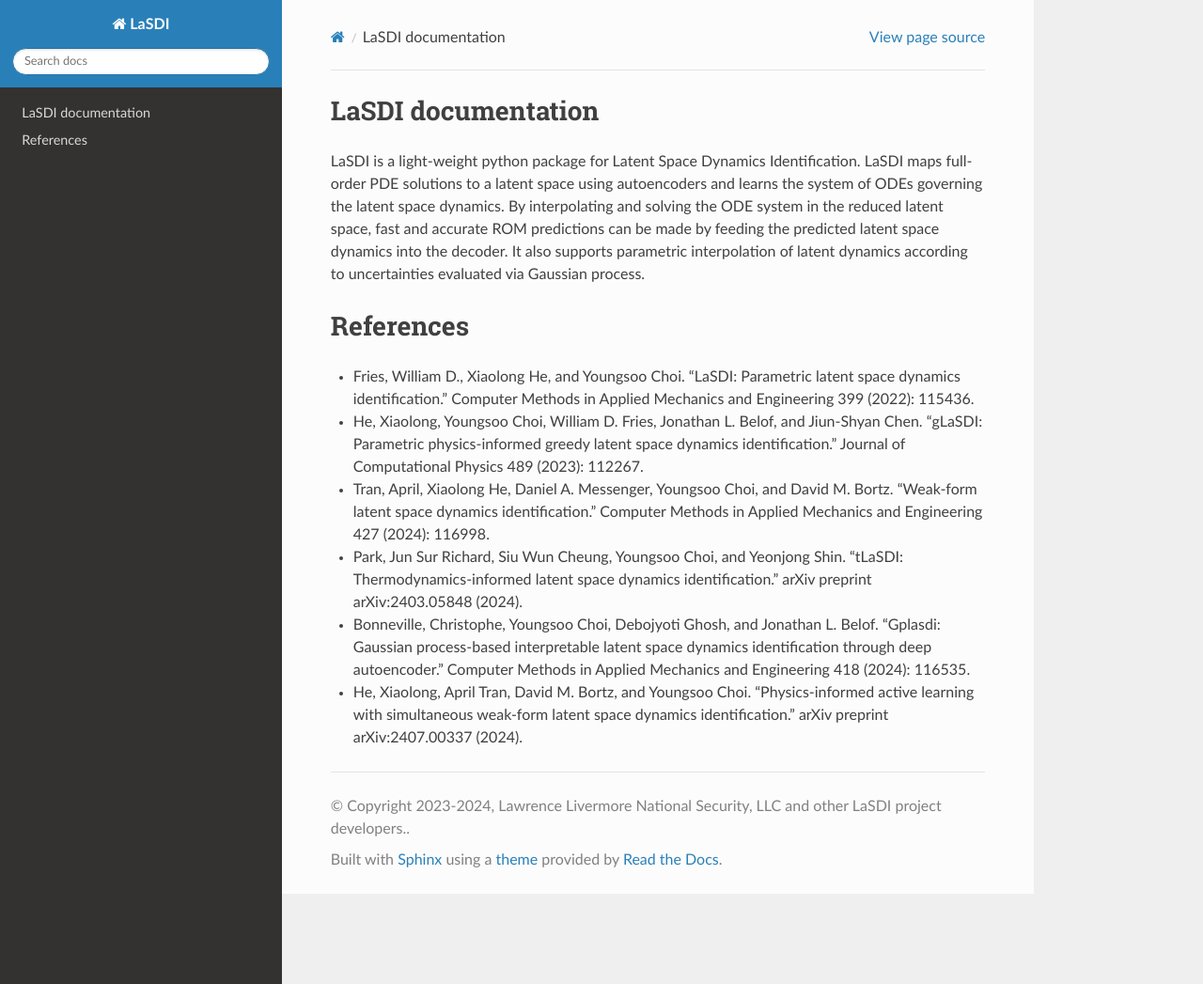
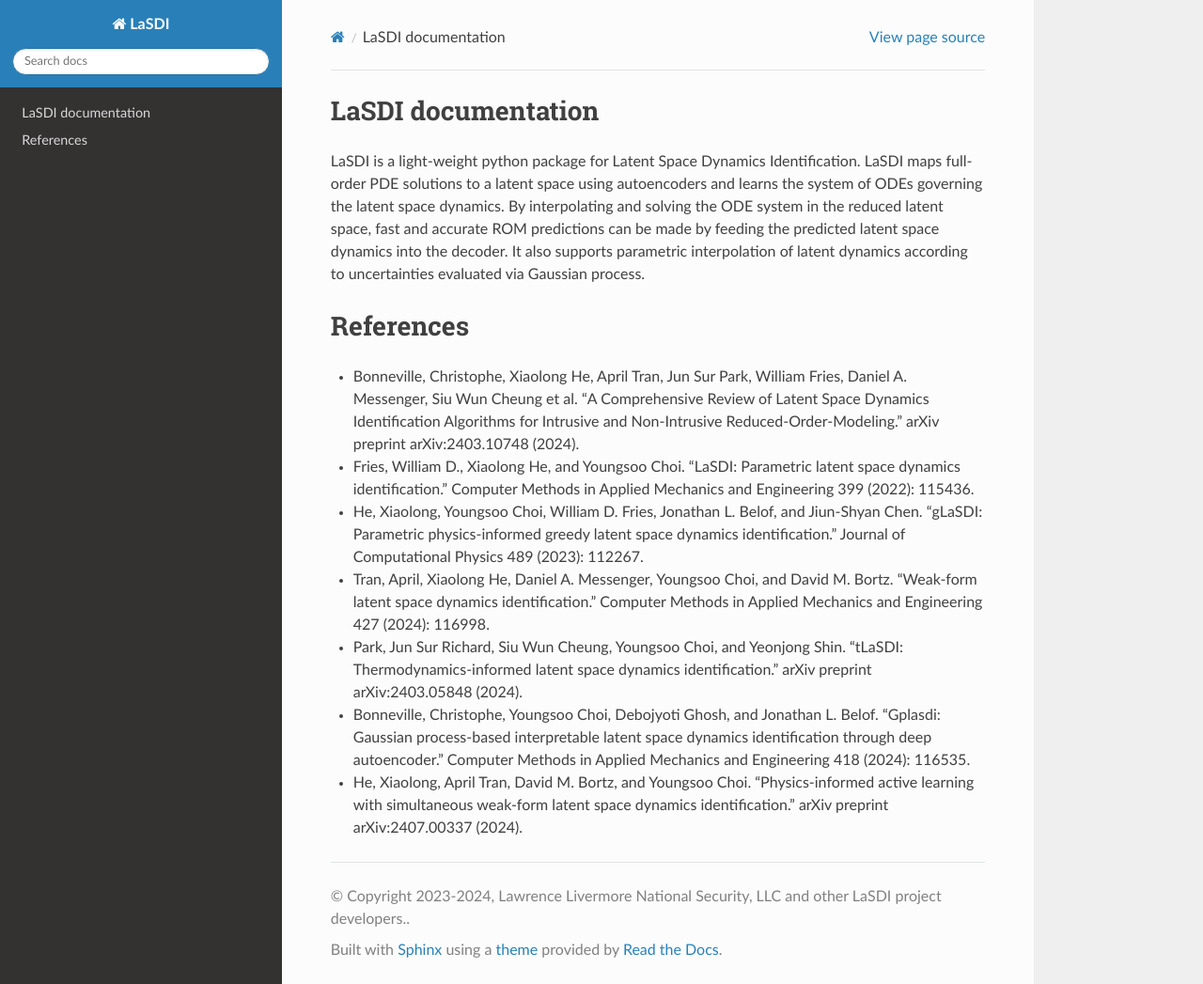
Before and after one commit to LLNL/GPLaSDI, a Sphinx documentation site: the page built from docs/source/index.rst, in a window 1280 px wide and 1047 px high. Shown: the whole window at 94% size. Built offline with Sphinx 7.4.7 and the Read the Docs theme 3.1.0, drawn with Linux system fonts in a browser that asks for light colours.

Commit message:
added a reference

```diff
--- a/docs/source/index.rst
+++ b/docs/source/index.rst
@@ -18,6 +18,7 @@ It also supports parametric interpolation of latent dynamics according to uncert
 References
 ===================
 
+* Bonneville, Christophe, Xiaolong He, April Tran, Jun Sur Park, William Fries, Daniel A. Messenger, Siu Wun Cheung et al. "A Comprehensive Review of Latent Space Dynamics Identification Algorithms for Intrusive and Non-Intrusive Reduced-Order-Modeling." arXiv preprint arXiv:2403.10748 (2024).
 * Fries, William D., Xiaolong He, and Youngsoo Choi. "LaSDI: Parametric latent space dynamics identification." Computer Methods in Applied Mechanics and Engineering 399 (2022): 115436.
 * He, Xiaolong, Youngsoo Choi, William D. Fries, Jonathan L. Belof, and Jiun-Shyan Chen. "gLaSDI: Parametric physics-informed greedy latent space dynamics identification." Journal of Computational Physics 489 (2023): 112267.
 * Tran, April, Xiaolong He, Daniel A. Messenger, Youngsoo Choi, and David M. Bortz. "Weak-form latent space dynamics identification." Computer Methods in Applied Mechanics and Engineering 427 (2024): 116998.
```
